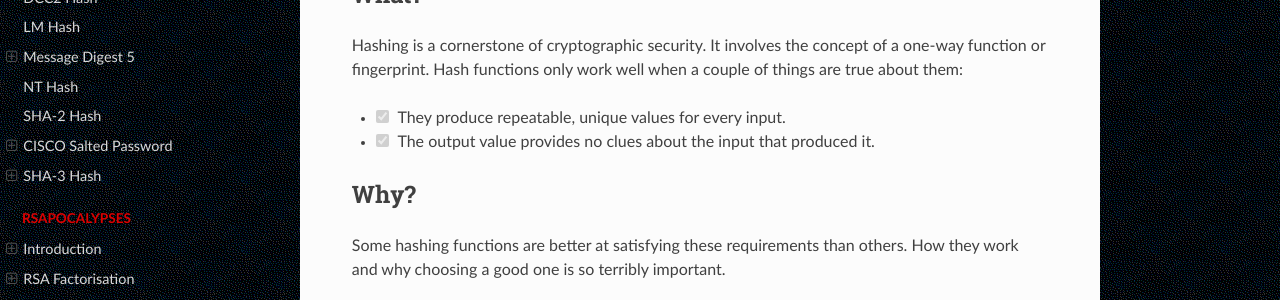
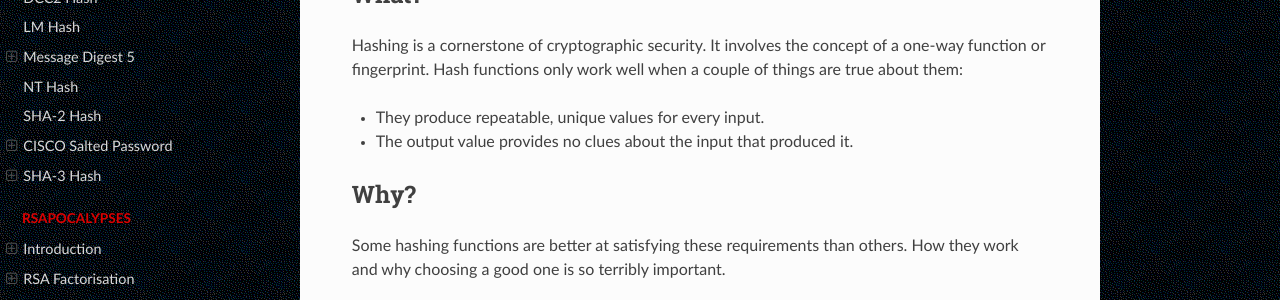
Before and after one commit to tymyrddin/red-crypt, a Sphinx documentation site: the page built from source/docs/hashes/README.md, in a window 1280 px wide. Shown: the part 166-466 px from the top of the page. Built offline with Sphinx 7.4.7 and the Read the Docs theme 2.0.0, drawn with Linux system fonts in a browser that asks for light colours.

Commit message:
Minor corrections

```diff
--- a/source/docs/hashes/README.md
+++ b/source/docs/hashes/README.md
@@ -4,8 +4,8 @@
 
 Hashing is a cornerstone of cryptographic security. It involves the concept of a one-way function or fingerprint. Hash functions only work well when a couple of things are true about them:
 
-- [x] They produce repeatable, unique values for every input.
-- [x] The output value provides no clues about the input that produced it.
+* They produce repeatable, unique values for every input.
+* The output value provides no clues about the input that produced it.
 
 ## Why?
 
```
Also changed, not shown: source/docs/notes/aes.md (+1 -1 lines).
